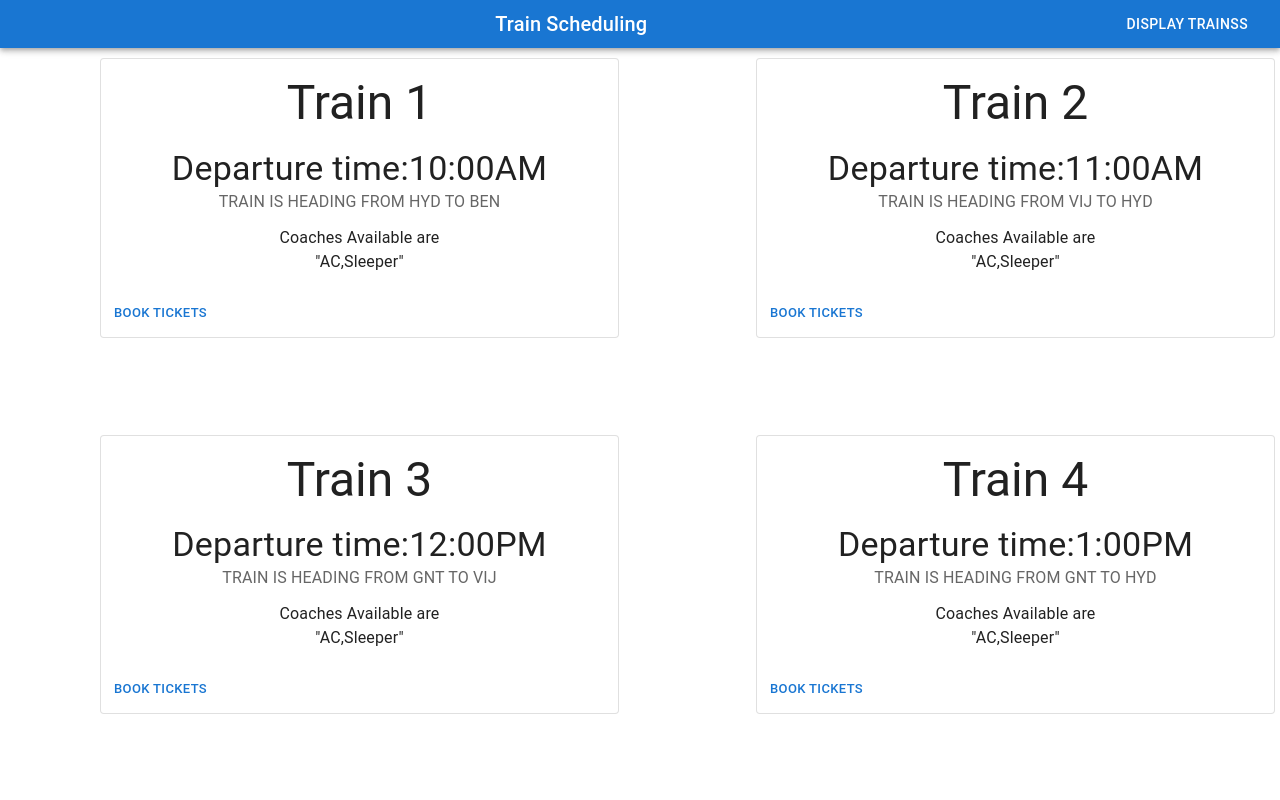
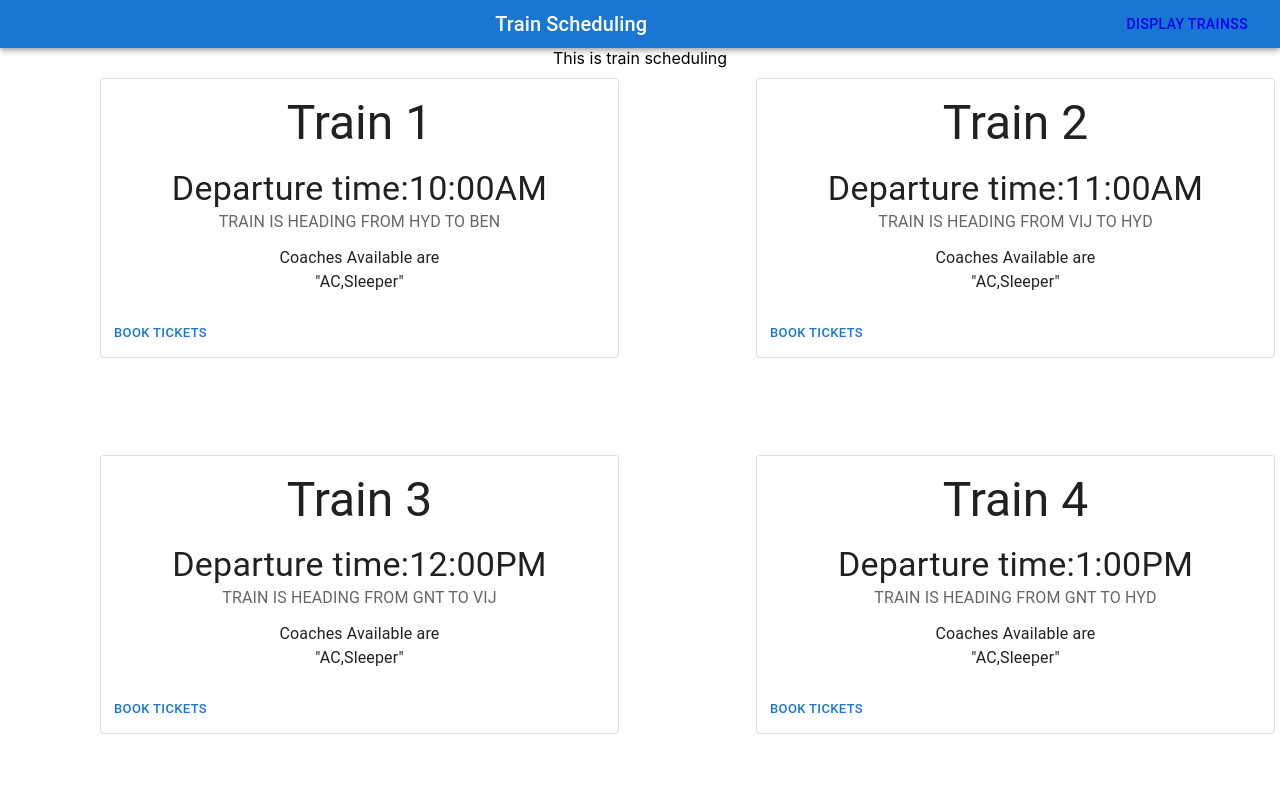
Before and after one commit to SHANMUGHAx20/2000031294, a React (Create React App) app in the folder train-scheduling/: page /trains in a window 1280 px wide. Shown: the top 800 px of the page. Built offline with nearby package versions, Linux system fonts and the light colour scheme.

Commit message:
commit-3

```diff
--- a/train-scheduling/package.json
+++ b/train-scheduling/package.json
@@ -14,6 +14,7 @@
     "@testing-library/user-event": "^13.5.0",
     "react": "^18.2.0",
     "react-dom": "^18.2.0",
+    "react-router-dom": "^6.11.0",
     "react-scripts": "5.0.1",
     "styled-components": "^5.3.10",
     "web-vitals": "^2.1.4"
--- a/train-scheduling/src/App.js
+++ b/train-scheduling/src/App.js
@@ -2,11 +2,26 @@ import logo from './logo.svg';
 import './App.css';
 import Navbar from './components/Navbar';
 import Train from './components/trains/Train';
+import {
+  BrowserRouter as Router,
+  Routes,
+  Route,
+  Link
+}
+from 'react-router-dom';
 function App() {
   return (
     <div className="App">
-      <Navbar/>
-      <Train/>
+
+
+      <Router>
+           <div className="App">
+           <Routes>
+                 <Route exact path='/' element={< Navbar />}></Route>
+                 <Route exact path='/trains' element={< Train/>}></Route>
+          </Routes>
+          </div>
+       </Router>
     </div>
   );
 }
--- a/train-scheduling/src/components/Navbar.js
+++ b/train-scheduling/src/components/Navbar.js
@@ -8,19 +8,33 @@ import Typography from '@mui/material/Typography';
 import IconButton from '@mui/material/IconButton';
 import MenuIcon from '@mui/icons-material/Menu';
 import Train from './trains/Train';
+import { Link } from 'react-router-dom';
+
 
 export default function Navbar() {
+
+
+
   return (
+    <>
     <Box sx={{ flexGrow: 1 }}>
       <AppBar position="static">
         <Toolbar variant="dense">
           <Typography variant="h6" component="div" sx={{ flexGrow: 1 }}>
             Train Scheduling
           </Typography>
-          <Button color="inherit">Display trainss</Button>
+          <Link to="/trains">
+          <Button color="inherit" >Display trainss</Button>
+          </Link>
+
         </Toolbar>
       </AppBar>
     </Box>
+    This is train scheduling
+    </>
+
+
+
 
   );
 }
--- a/train-scheduling/src/components/trains/Train.js
+++ b/train-scheduling/src/components/trains/Train.js
@@ -8,6 +8,7 @@ import Typography from '@mui/material/Typography';
 import { styled } from '@mui/material/styles';
 import Paper from '@mui/material/Paper';
 import Grid from '@mui/material/Grid';
+import Navbar from '../Navbar';
 
 
 
@@ -31,6 +32,7 @@ function Trains() {
 
   return (
     <>
+    <Navbar/>
       <Grid container spacing={4}>
 
         <Grid item xs={6}>
```
Also changed, not shown: 1 other file (tests, documents, lock files or other folders).
